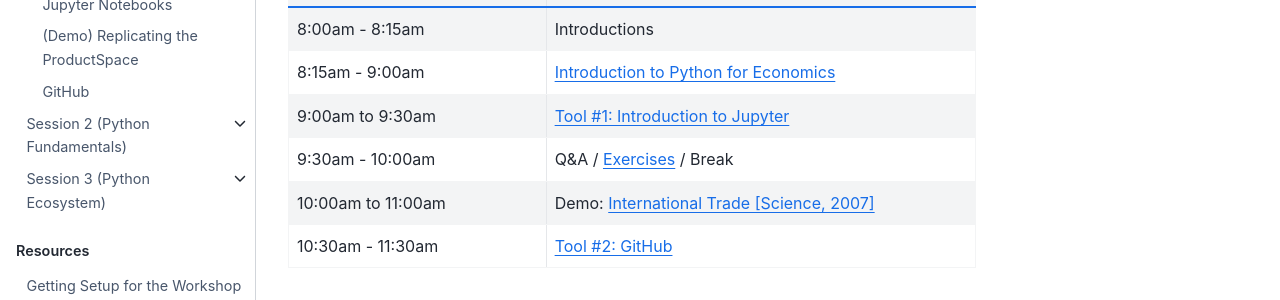
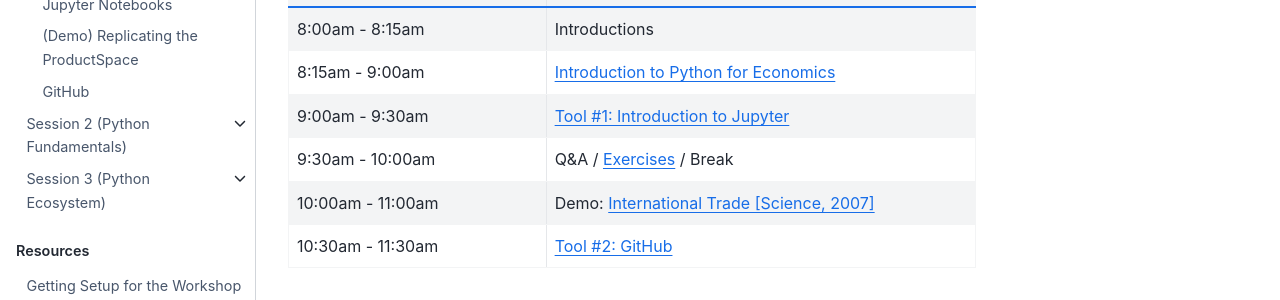
Before and after one commit to QuantEcon/2021-workshop-rsit, a Jupyter Book: the page built from website/week1/session1/schedule.md, in a window 1280 px wide and 998 px high. Shown: the part 414-714 px from the top of the window. Built offline with Jupyter Book 1.0.4 settings and Sphinx 7.4.7 and the Sphinx Book theme 1.1.4, drawn with Linux system fonts in a browser that asks for light colours.

Commit message:
EDIT: harmonise to and -

```diff
--- a/website/week1/session1/schedule.md
+++ b/website/week1/session1/schedule.md
@@ -20,11 +20,11 @@
   - Introductions
 * - 8:15am - 9:00am
   - [Introduction to Python for Economics](session1/python-for-economics)
-* - 9:00am to 9:30am
+* - 9:00am - 9:30am
   - [Tool #1: Introduction to Jupyter](session1/jupyter)
 * - 9:30am - 10:00am
   - Q&A / [Exercises](setup/exercises) / Break
-* - 10:00am to 11:00am
+* - 10:00am - 11:00am
   - Demo: [International Trade [Science, 2007]](session1/demo)
 * - 10:30am - 11:30am
   - [Tool #2: GitHub](session1/github)
```
